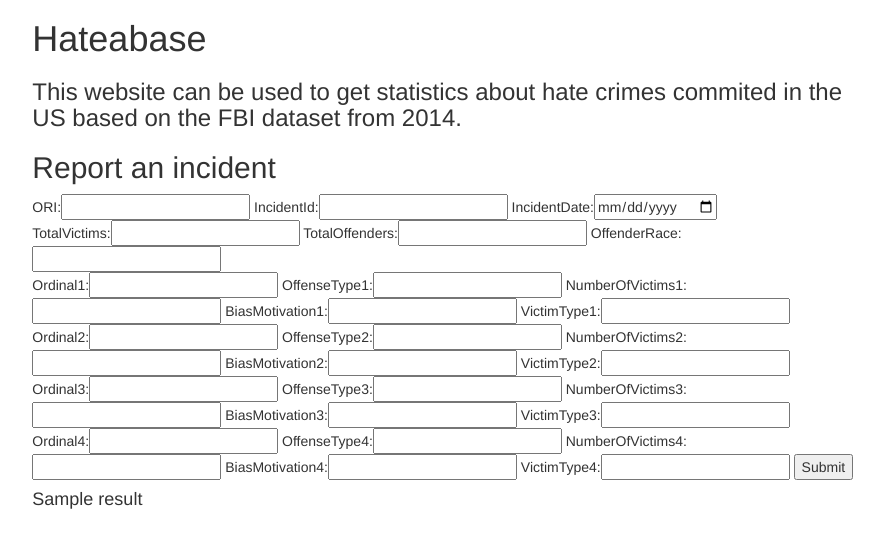
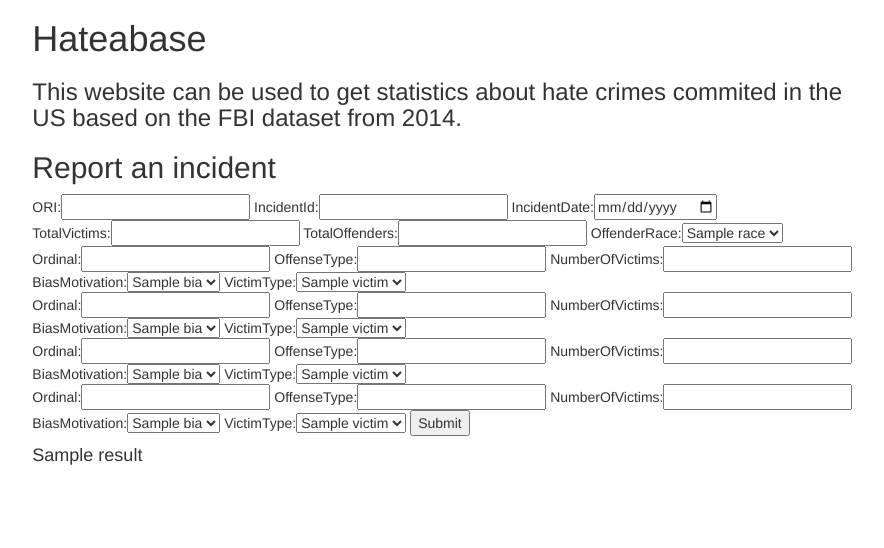
Before and after one commit to calvinzpinson/hateabase, a Python web app: template templates/insert.html in a window 1280 px wide. Shown: the part 51-599 px from the top of the page, without its empty margins (196-1080 px from the left). Run offline with Jinja, Linux system fonts and the light colour scheme; the template is opened without the code that fills it: most values are stand-ins (such as "Sample title", 1, 10 or a date in 2020); some libraries are stand-ins or nearby versions.

Commit message:
added dropdowns to insert

```diff
--- a/templates/insert.html
+++ b/templates/insert.html
@@ -11,32 +11,68 @@
         <br />
         TotalVictims:<input type="text" name="TotalVictims">
         TotalOffenders:<input type="text" name="TotalOffenders">
-        OffenderRace:<input type="text" name="OffenderRace">
+        OffenderRace:<select name="OffenderRace">
+			{% for race in races %}
+            	<option value="{{ race }}">{{ race }}</option>
+            {% endfor %}
+		</select>
         <br />
-        Ordinal1:<input type="text" name="Ordinal1">
-        OffenseType1:<input type="text" name="OffenseType1">
-        NumberOfVictims1:<input type="text" name="NumberOfVictims1">
-        BiasMotivation1:<input type="text" name="BiasMotivation1">
-        VictimType1:<input type="text" name="VictimType1">
+        Ordinal:<input type="text" name="Ordinal1">
+        OffenseType:<input type="text" name="OffenseType1">
+        NumberOfVictims:<input type="text" name="NumberOfVictims1">
+        BiasMotivation:<select name="BiasMotivation1">
+            {% for b in bias %}
+                <option value="{{ b }}">{{ b }}</option>
+            {% endfor %}
+        </select>
+        VictimType:<select name="VictimType1">
+            {% for b in victim %}
+                <option value="{{ b }}">{{ b }}</option>
+            {% endfor %}
+        </select>
         <br />
-        Ordinal2:<input type="text" name="Ordinal2">
-        OffenseType2:<input type="text" name="OffenseType2">
-        NumberOfVictims2:<input type="text" name="NumberOfVictims2">
-        BiasMotivation2:<input type="text" name="BiasMotivation2">
-        VictimType2:<input type="text" name="VictimType2">
+        Ordinal:<input type="text" name="Ordinal2">
+        OffenseType:<input type="text" name="OffenseType2">
+        NumberOfVictims:<input type="text" name="NumberOfVictims2">
+        BiasMotivation:<select name="BiasMotivation2">
+            {% for b in bias %}
+                <option value="{{ b }}">{{ b }}</option>
+            {% endfor %}
+        </select>
+        VictimType:<select name="VictimType2">
+            {% for b in victim %}
+                <option value="{{ b }}">{{ b }}</option>
+            {% endfor %}
+        </select>
         <br />
-        Ordinal3:<input type="text" name="Ordinal3">
-        OffenseType3:<input type="text" name="OffenseType3">
-        NumberOfVictims3:<input type="text" name="NumberOfVictims3">
-        BiasMotivation3:<input type="text" name="BiasMotivation3">
-        VictimType3:<input type="text" name="VictimType3">
+        Ordinal:<input type="text" name="Ordinal3">
+        OffenseType:<input type="text" name="OffenseType3">
+        NumberOfVictims:<input type="text" name="NumberOfVictims3">
+        BiasMotivation:<select name="BiasMotivation3">
+            {% for b in bias %}
+                <option value="{{ b }}">{{ b }}</option>
+            {% endfor %}
+        </select>
+        VictimType:<select name="VictimType3">
+            {% for b in victim %}
+                <option value="{{ b }}">{{ b }}</option>
+            {% endfor %}
+        </select>
         <br />
-        Ordinal4:<input type="text" name="Ordinal4">
-        OffenseType4:<input type="text" name="OffenseType4">
-        NumberOfVictims4:<input type="text" name="NumberOfVictims4">
-        BiasMotivation4:<input type="text" name="BiasMotivation4">
-        VictimType4:<input type="text" name="VictimType4">
-        <button type="submit">Submit</button>
+        Ordinal:<input type="text" name="Ordinal4">
+        OffenseType:<input type="text" name="OffenseType4">
+        NumberOfVictims:<input type="text" name="NumberOfVictims4">
+        BiasMotivation:<select name="BiasMotivation4">
+            {% for b in bias %}
+                <option value="{{ b }}">{{ b }}</option>
+            {% endfor %}
+        </select>
+        VictimType:<select name="VictimType4">
+            {% for b in victim %}
+                <option value="{{ b }}">{{ b }}</option>
+            {% endfor %}
+        </select>
+        <button type="submit" method="post">Submit</button>
     </form>
     {% if result %}
         <h4>{{ result }} </h4>
```
Also changed, not shown: server.py (+18 -7 lines).
